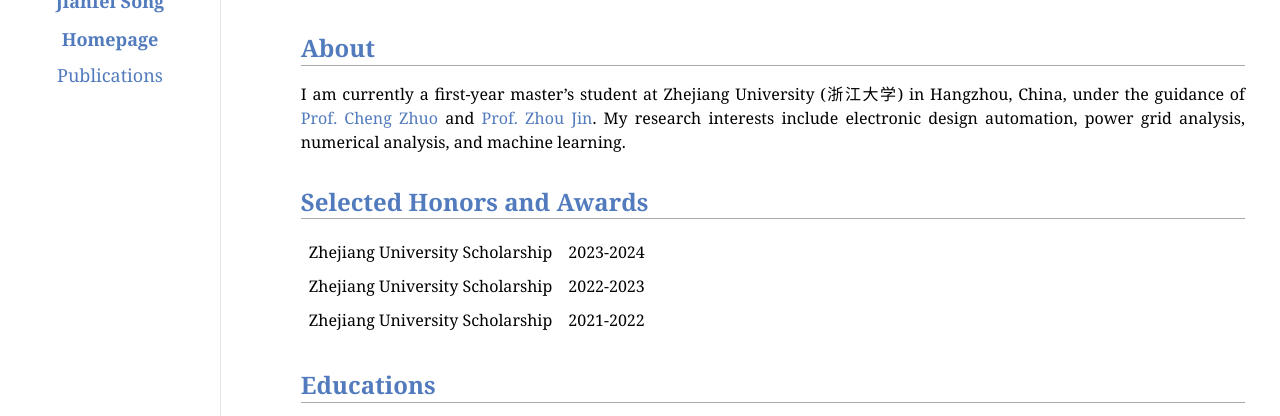
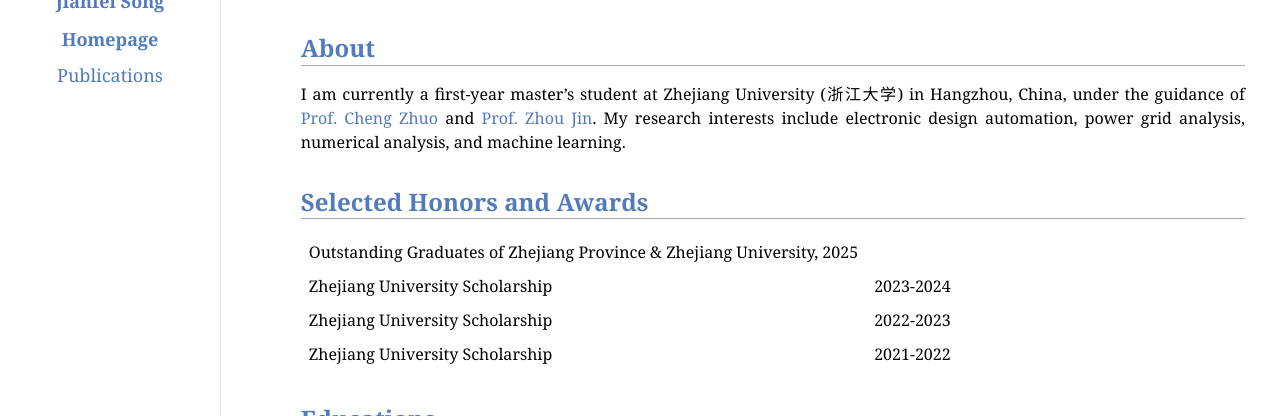
Before and after one commit to jianfeisong/jianfeisong.github.io, a plain HTML site: page index.html in a window 1280 px wide. Shown: the part 336-752 px from the top of the page. Drawn offline with nearby package versions, Linux system fonts and the light colour scheme; some packages are replaced by stand-ins of ours.

Commit message:
Update index.html

```diff
--- a/index.html
+++ b/index.html
@@ -59,9 +59,10 @@ Undergraduate Student<br />
 <p>I am currently a first-year master’s student at Zhejiang University (浙江大学) in Hangzhou, China, under the guidance of <a href="https://zju-idea.github.io/members/cheng-zhuo.html" target="blank">Prof.&nbsp;Cheng Zhuo</a> and <a href="https://zju-idea.github.io/members/zhou-jin.html" target="blank">Prof.&nbsp;Zhou Jin</a>. My research interests include electronic design automation, power grid analysis, numerical analysis, and machine learning.</p>
 <h2>Selected Honors and Awards</h2>
 <table id="awardTable">
-<tr class="r1"><td class="c1">Zhejiang University Scholarship </td><td class="c2"> 2023-2024 </td></tr>
-<tr class="r2"><td class="c1">Zhejiang University Scholarship </td><td class="c2"> 2022-2023 </td></tr>
-<tr class="r3"><td class="c1">Zhejiang University Scholarship </td><td class="c2"> 2021-2022 </td></tr>
+<tr class="r1"><td class="c1">Outstanding Graduates of Zhejiang Province & Zhejiang University, 2025 </td></tr>
+<tr class="r2"><td class="c1">Zhejiang University Scholarship </td><td class="c2"> 2023-2024 </td></tr>
+<tr class="r3"><td class="c1">Zhejiang University Scholarship </td><td class="c2"> 2022-2023 </td></tr>
+<tr class="r4"><td class="c1">Zhejiang University Scholarship </td><td class="c2"> 2021-2022 </td></tr>
 <!-- <tr class="r4"><td class="c1"></td></tr> -->
 </table>
 <h2>Educations</h2>
```
